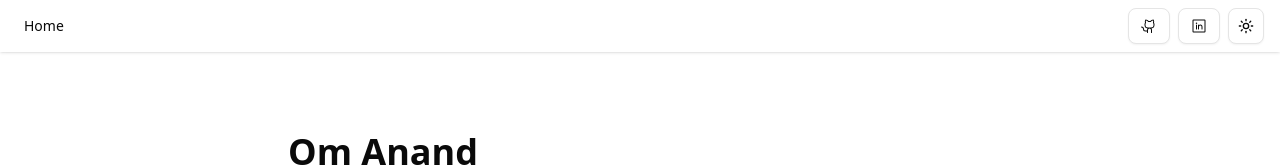
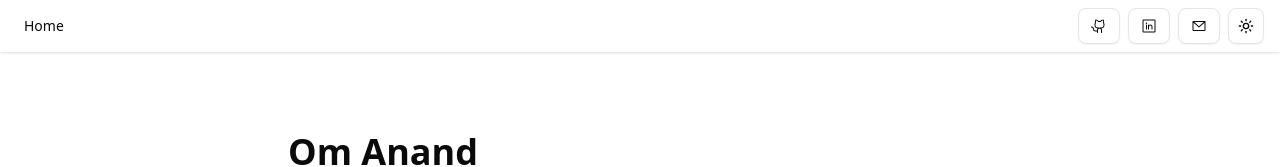
Before and after one commit to om-anand-gh/portfolio, a Next.js app in the folder frontend/portfolio/: page / in a window 1280 px wide. Shown: the top 167 px of the page. Built offline with nearby package versions, Linux system fonts and the light colour scheme.

Commit message:
feat: add mail icon to navbar with mailto link

```diff
--- a/frontend/portfolio/src/assets/icons.tsx
+++ b/frontend/portfolio/src/assets/icons.tsx
@@ -1,3 +1,7 @@
 "use client";
 
-export { GithubLogoIcon, LinkedinLogoIcon } from "@phosphor-icons/react";
+export {
+  GithubLogoIcon,
+  LinkedinLogoIcon,
+  EnvelopeSimpleIcon,
+} from "@phosphor-icons/react";
--- a/frontend/portfolio/src/components/layout/Header.tsx
+++ b/frontend/portfolio/src/components/layout/Header.tsx
@@ -6,7 +6,11 @@ import {
   NavigationMenuLink,
 } from "@/components/ui/navigation-menu";
 import { ModeToggle } from "@/components/layout/ModeToggle";
-import { GithubLogoIcon, LinkedinLogoIcon } from "@/assets/icons";
+import {
+  GithubLogoIcon,
+  LinkedinLogoIcon,
+  EnvelopeSimpleIcon,
+} from "@/assets/icons";
 
 export function Header() {
   return (
@@ -38,6 +42,11 @@ export function Header() {
             <LinkedinLogoIcon size={24} />
           </a>
         </Button>
+        <Button asChild aria-label="Email Om Anand" variant="outline">
+          <a href="mailto:contact@omanand.dev" rel="noopener noreferrer">
+            <EnvelopeSimpleIcon size={24} />
+          </a>
+        </Button>
         <ModeToggle />
       </div>
     </header>
```
